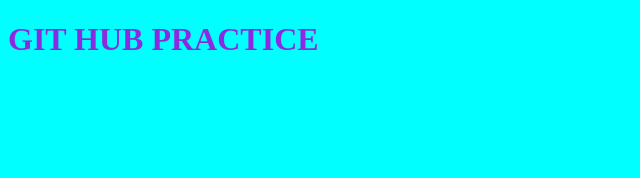
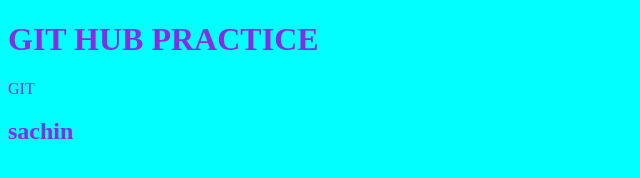
Before and after one commit to Sachinbp24/githubpractice, a plain HTML site: page index.html in a window 1280 px wide. Shown: the whole page, without its empty margins (0-640 px from the left). Drawn offline with Linux system fonts and the light colour scheme.

Commit message:
added p tagg

```diff
--- a/index.html
+++ b/index.html
@@ -10,5 +10,9 @@
 
     <h1>GIT HUB PRACTICE</h1>
 
+    <p>GIT</p>
+
+    <h2>sachin</h2>
+
 </body>
 </html>
```
